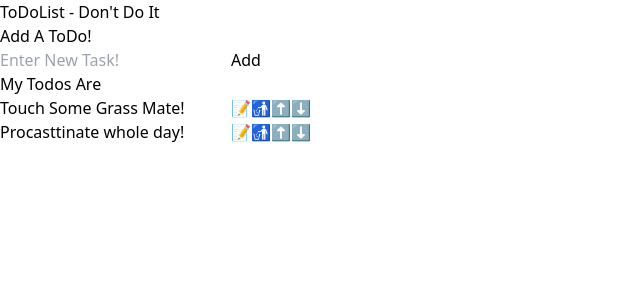
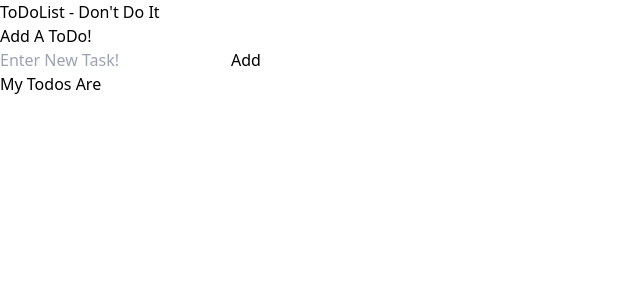
Before and after one commit to nilaachandra/To_Do_List, a React (Vite) app: page / in a window 1280 px wide. Shown: the top 300 px of the page, without its empty margins (0-640 px from the left). Built offline with nearby package versions, Linux system fonts and the light colour scheme.

Commit message:
minor changes

```diff
--- a/src/Components/ToDoList.jsx
+++ b/src/Components/ToDoList.jsx
@@ -2,10 +2,7 @@ import React, { useState } from "react";
 
 const ToDoList = () => {
   //setting our states
-  const [tasks, setTask] = useState([
-    "Touch Some Grass Mate!",
-    "Procasttinate whole day!",
-  ]);
+  const [tasks, setTask] = useState([]);
   const [newTask, setNewTask] = useState("");
   const [editable, setEditable] = useState(true);
 
```
